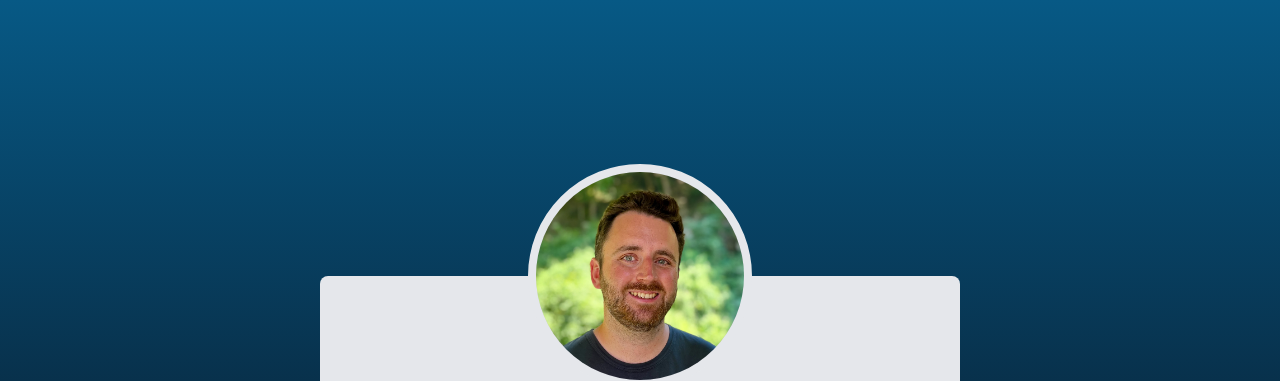
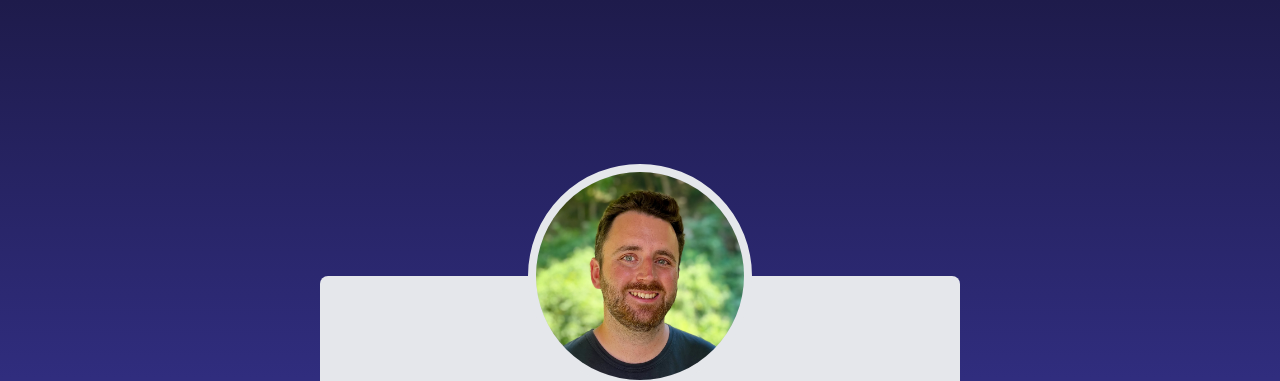
Before and after one commit to jamesrwhite/website, a website: page src/index.html in a window 1280 px wide. Shown: the top 381 px of the page. Drawn offline with nearby package versions, Linux system fonts and the light colour scheme; files that its build step writes are made by us from their sources.

Commit message:
Update gradient

```diff
--- a/src/index.html
+++ b/src/index.html
@@ -9,7 +9,7 @@
     <title>James White</title>
 </head>
 
-<body class="h-full flex bg-gradient-to-b from-sky-800 via-sky-950 to-indigo-950">
+<body class="h-full flex bg-gradient-to-b from-indigo-950 via-indigo-900 to-sky-900">
     <div class="container bg-gray-200 max-w-screen-sm m-auto sm:rounded-lg">
         <picture>
             <source srcset="/img/me.webp?v=__VERSION__" type="image/webp">
```
